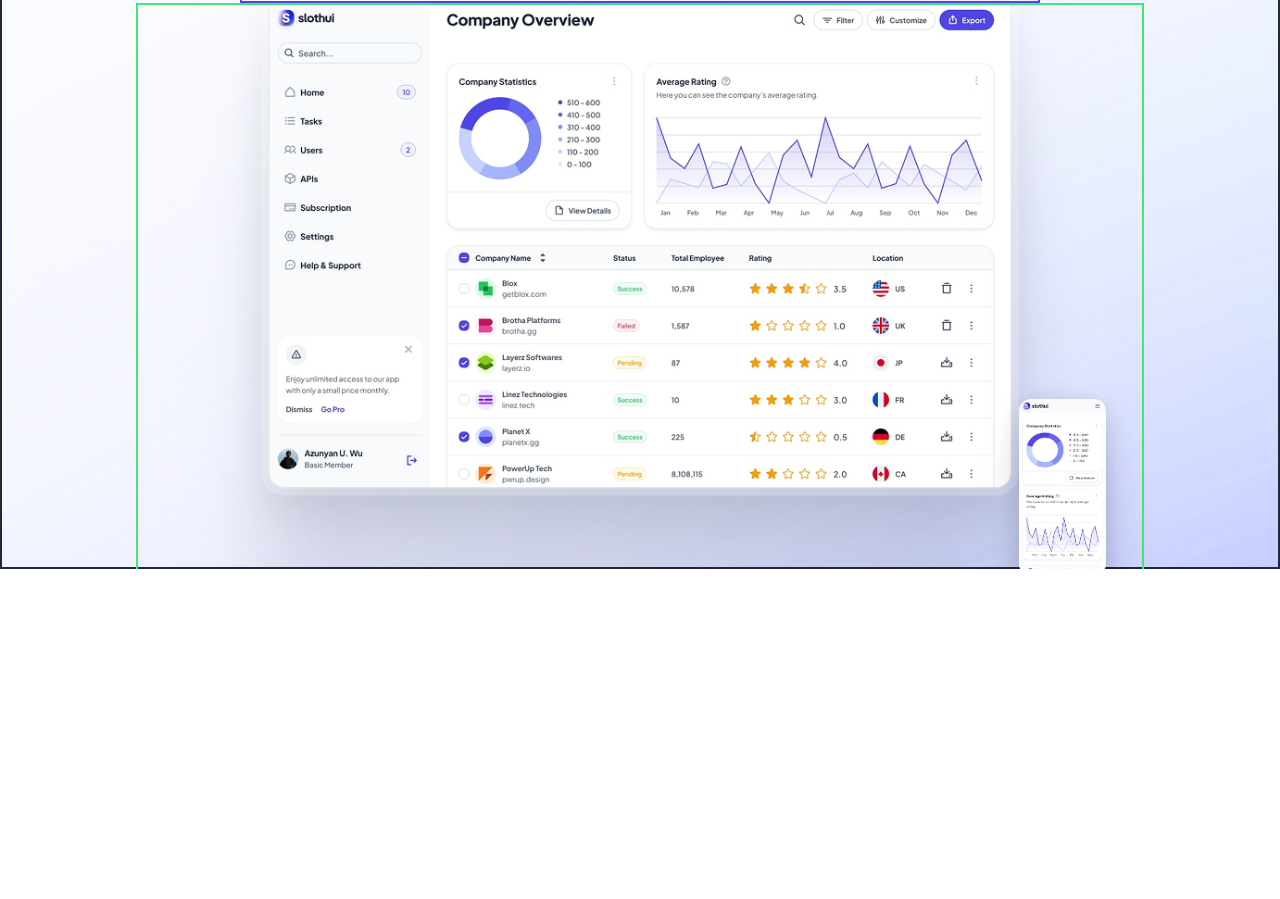
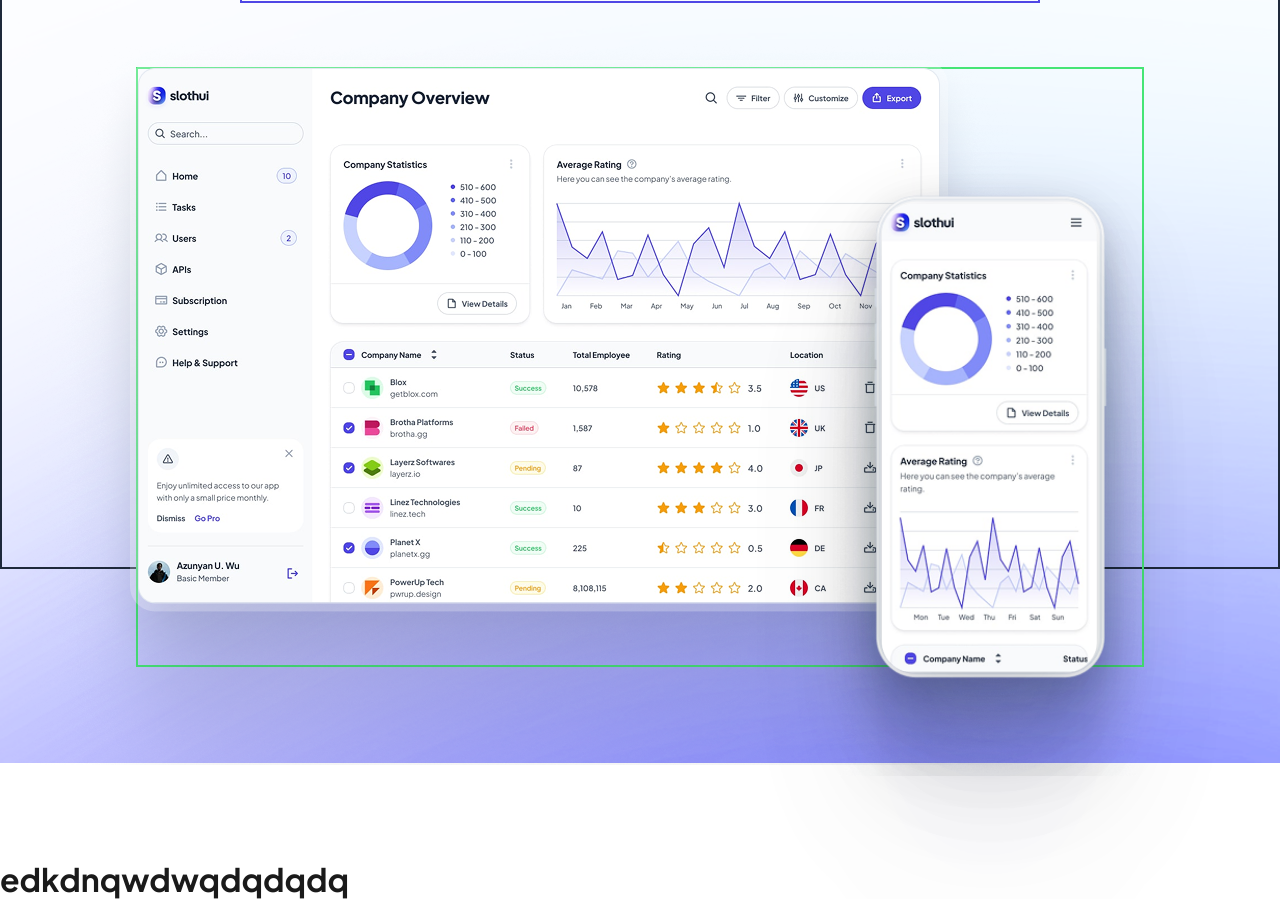
Before and after one commit to TanjiinaAkter/Job-assignment, a plain HTML site: page index.html in a window 1280 px wide. Shown: the part 541-1440 px from the top of the page. Before the commit the page ends 1110 px from the top, so only its background shows below. Drawn offline with Linux system fonts and the light colour scheme.

Commit message:
banner part  device done

```diff
--- a/index.html
+++ b/index.html
@@ -15,6 +15,7 @@
       href="https://cdnjs.cloudflare.com/ajax/libs/font-awesome/6.5.0/css/all.min.css" />
   </head>
   <body>
+    <!-- style="background: linear-gradient(180deg, #f7f8fd 0%, #e4e4f5 40%, #d6d7f7 100%); padding: 4rem 2rem;" -->
     <div class="bannerNavbar">
       <div class="hero">
         <div class="navbar">
@@ -72,12 +73,18 @@
           </div>
         </div>
         <div class="mockup-main">
+          <img
+            class="desktop-large"
+            src="/assets/desktop.png"
+            alt="Mockup Image" />
           <img class="frame" src="/assets/MockUp.png" alt="Mockup Image" />
           <img class="screen" src="/assets/ChangeHere.png" alt="Mockup Image" />
         </div>
       </div>
     </div>
-
+    <div class="bla">
+      <h1>edkdnqwdwqdqdqdq</h1>
+    </div>
     <!-- <div class="hero-content">
       <h1>
         Unleash Your Inner Design <br />
--- a/style.css
+++ b/style.css
@@ -17,6 +17,7 @@ body {
   color: #1a1a1a;
   max-width: 1440px;
   margin: 0 auto;
+  overflow: hidden;
 }
 
 .hero {
@@ -240,13 +241,12 @@ body {
   flex-grow: 0;
 }
 .bannerNavbar {
-  background-image: url(/assets/background-wallpaper.png);
+  background-image: url(/assets/bg-1.png);
   background-position: center;
   background-size: cover;
   background-repeat: no-repeat;
   width: 100%;
-  padding: 0;
-  background-color: #645fc0;
+  padding: 0 0 96px 0;
 }
 .banner-decription {
   /* Introducing SlothUI the design system tailored for entrepreneurs who prefer taking it easy Say goodbye to lengthy design processes and hello to efficient development */
@@ -283,7 +283,6 @@ body {
 .screen {
   /* MockUp */
 
-
   position: absolute;
   width: 87.02px;
   height: 177px;
@@ -294,8 +293,9 @@ body {
     drop-shadow(0px 19.2948px 19.2948px rgba(30, 41, 59, 0.09))
     drop-shadow(0px 4.91827px 10.5932px rgba(30, 41, 59, 0.1));
 }
-
-
+.desktop-large {
+  display: none;
+}
 /* =====================================    Responsive  =================================== */
 @media (max-width: 767px) {
   .hero {
@@ -420,34 +420,6 @@ body {
     height: 366px;
     margin: 0 auto;
   }
-  .mockup-main {
-    /* Frame */
-    position: relative;
-    border: #46e576 2px solid;
-    width: 1008px;
-    height: 600px;
-    margin: 0 auto;
-    /* Inside auto layout */
-    flex: none;
-    order: 1;
-    flex-grow: 0;
-  }
-  .desktop {
-    /* Desktop-min 1 */
-
-
-    position: absolute;
-    width: 800px;
-    height: 533.33px;
-    left: 22px;
-    top: 0px;
-
-
-    background: url(/assets/desktop.png);
-    /* Gray/20 */
-
-  }
-
 }
 @media (min-width: 768px) and (max-width: 991px) {
   .navbar {
@@ -517,6 +489,55 @@ body {
     order: 1;
     flex-grow: 0;
   }
+  .mockup-main {
+    /* Frame */
+    position: relative;
+    border: #46e576 2px solid;
+    width: 1008px;
+    height: 600px;
+    margin: 0 auto;
+    /* Inside auto layout */
+    flex: none;
+    order: 1;
+    flex-grow: 0;
+    background-image: none;
+    margin-top: 64px;
+  }
+  .desktop-large {
+    display: block;
+    position: absolute;
+    top: 0;
+    left: -81px;
+    width: 800px;
+    height: 533.33;
+  }
+  .desktop {
+    display: none;
+  }
+  .frame {
+    /* MockUp */
+    position: absolute;
+    width: 397px;
+    height: 100%;
+    left: calc(22% - 230px / 2 + 367px);
+    bottom: -110.85px;
+    filter: drop-shadow(0px 206px 82px rgba(30, 41, 59, 0.01))
+      drop-shadow(0px 116px 69px rgba(30, 41, 59, 0.05))
+      drop-shadow(0px 51px 51px rgba(30, 41, 59, 0.09))
+      drop-shadow(0px 13px 28px rgba(30, 41, 59, 0.1));
+  }
+  .screen {
+    /* Screen */
+    width: 215px;
+    height: 469.24px;
+    position: absolute;
+    left: calc(31% - 230px / 2 + 367px);
+    bottom: -7.85px;
+    filter: drop-shadow(0px 206px 82px rgba(30, 41, 59, 0.01))
+      drop-shadow(0px 116px 69px rgba(30, 41, 59, 0.05))
+      drop-shadow(0px 51px 51px rgba(30, 41, 59, 0.09))
+      drop-shadow(0px 13px 28px rgba(30, 41, 59, 0.1));
+  }
 }
 
 @media (min-width: 991px) {
@@ -585,4 +606,59 @@ body {
     order: 1;
     flex-grow: 0;
   }
+  .mockup-main {
+    /* Frame */
+    position: relative;
+    border: #46e576 2px solid;
+    width: 1008px;
+    height: 600px;
+    margin: 0 auto;
+    /* Inside auto layout */
+    flex: none;
+    order: 1;
+    flex-grow: 0;
+    background-image: none;
+    margin-top: 64px;
+  }
+  .desktop-large {
+    display: block;
+    position: absolute;
+    top: -27px;
+    left: -141px;
+    /* width: 800px; */
+    height: 533.33;
+  }
+  .desktop {
+    display: none;
+  }
+  .frame {
+    /* MockUp */
+    position: absolute;
+    width: 397px;
+    height: 100%;
+    left: calc(40% - 230px / 2 + 367px);
+    bottom: -110.85px;
+    filter: drop-shadow(0px 206px 82px rgba(30, 41, 59, 0.01))
+      drop-shadow(0px 116px 69px rgba(30, 41, 59, 0.05))
+      drop-shadow(0px 51px 51px rgba(30, 41, 59, 0.09))
+      drop-shadow(0px 13px 28px rgba(30, 41, 59, 0.1));
+  }
+  .screen {
+    /* Screen */
+    width: 215px;
+    height: 469.24px;
+    position: absolute;
+    left: calc(49% - 230px / 2 + 367px);
+    bottom: -7.85px;
+    filter: drop-shadow(0px 206px 82px rgba(30, 41, 59, 0.01))
+      drop-shadow(0px 116px 69px rgba(30, 41, 59, 0.05))
+      drop-shadow(0px 51px 51px rgba(30, 41, 59, 0.09))
+      drop-shadow(0px 13px 28px rgba(30, 41, 59, 0.1));
+  }
+  .bla {
+    margin-top: 96px;
+  }
+  .bannerNavbar {
+    height: 1304px;
+  }
 }
```
Also changed, not shown: assets/bg-1.png (added).
